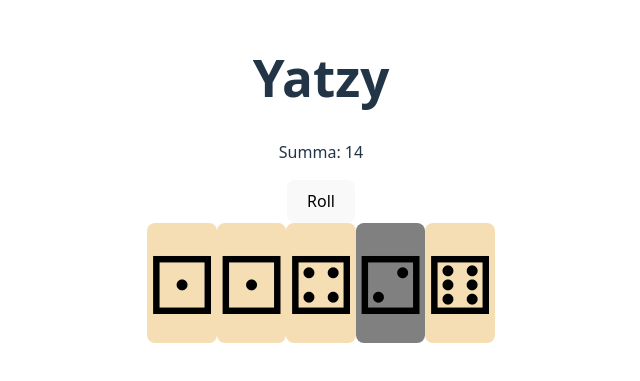
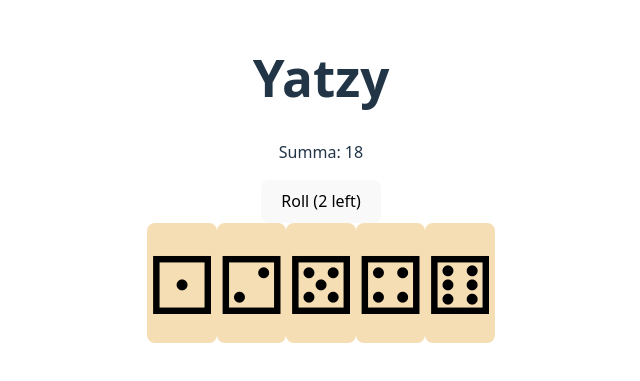
Before and after one commit to hassehulabeck/yatzy, a React (Vite) app: page / in a window 1280 px wide. Shown: the part 221-602 px from the top of the page, without its empty margins (319-959 px from the left). Built offline with nearby package versions, Linux system fonts and the light colour scheme.

Commit message:
added disable roll button

```diff
--- a/src/App.jsx
+++ b/src/App.jsx
@@ -1,24 +1,27 @@
-import { useState } from 'react'
+import { useEffect, useState } from 'react'
 import './App.css'
 import { Die } from './Die'
 
 function App() {
 
   const [dice, setDice] = useState([
-    {id: 1, value: 1, isLocked: false },
-    {id: 2, value: 1, isLocked: false },
-    {id: 3, value: 4, isLocked: false },
-    {id: 4, value: 2, isLocked: true },
-    {id: 5, value: 6, isLocked: false },
+    {id: 1, value: null, isLocked: false },
+    {id: 2, value: null, isLocked: false },
+    {id: 3, value: null, isLocked: false },
+    {id: 4, value: null, isLocked: false },
+    {id: 5, value: null, isLocked: false },
   ])
 
-  const [rolls, setRolls] = useState(0)
+  const [rolls, setRolls] = useState(3)
+
+  useEffect(() => {
+    roll()
+  }, [])
 
   // Derived value (sum) with reducer
   const sum = dice.reduce((acc, die) => {
     return acc + die.value
   }, 0)
-
 
   function roll() {
     const updatedDice = dice.map(die => {
@@ -26,6 +29,7 @@ function App() {
       return {...die, value: Math.ceil(Math.random() * 6)}
     })
     setDice(updatedDice)
+    setRolls(rolls - 1)
   }
 
   function lock(id) {
@@ -42,7 +46,7 @@ function App() {
     <>
       <h1>Yatzy</h1>
       <p>Summa: { sum }</p>
-      <button onClick={roll}>Roll</button>
+      <button onClick={roll} disabled={rolls <= 0 ? 'disabled' : ''}>Roll ({rolls} left)</button>
       <section>
         {
           dice.map(die => (
```
